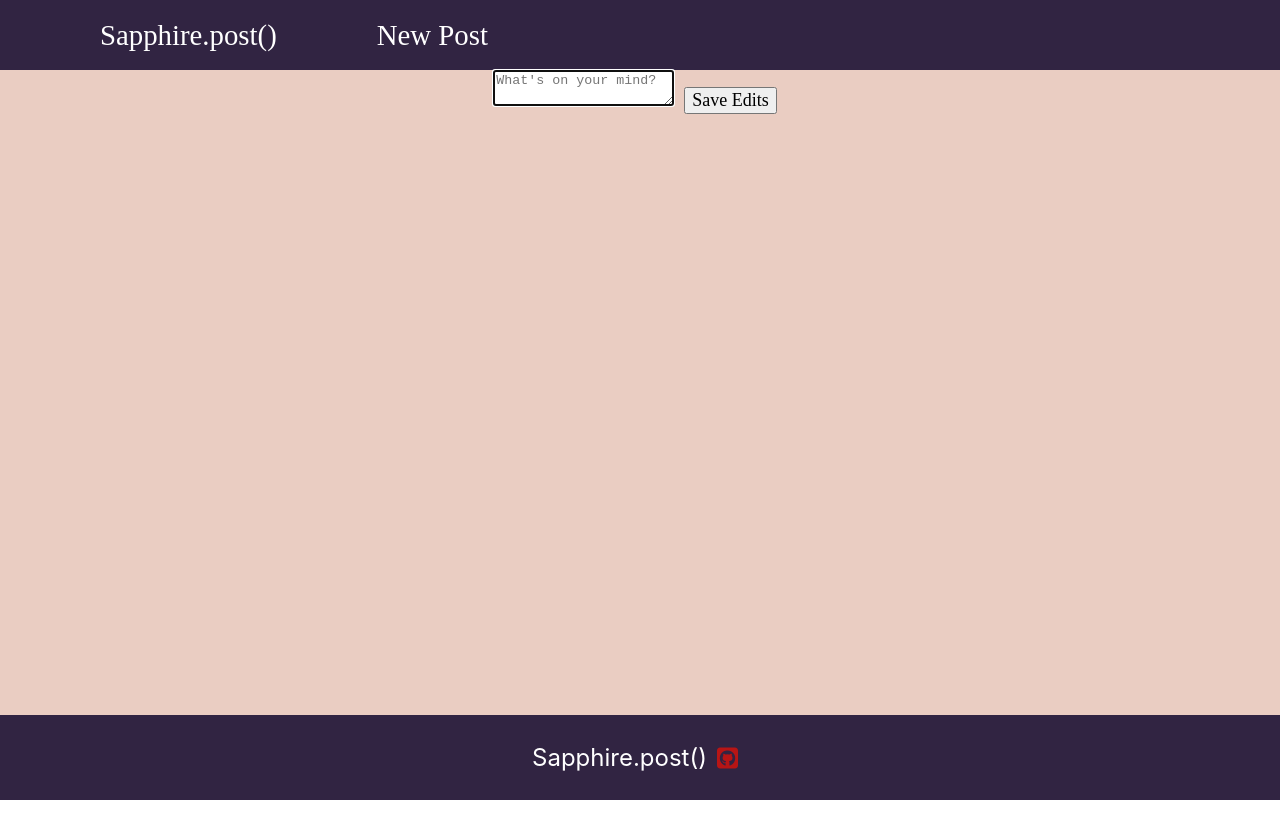
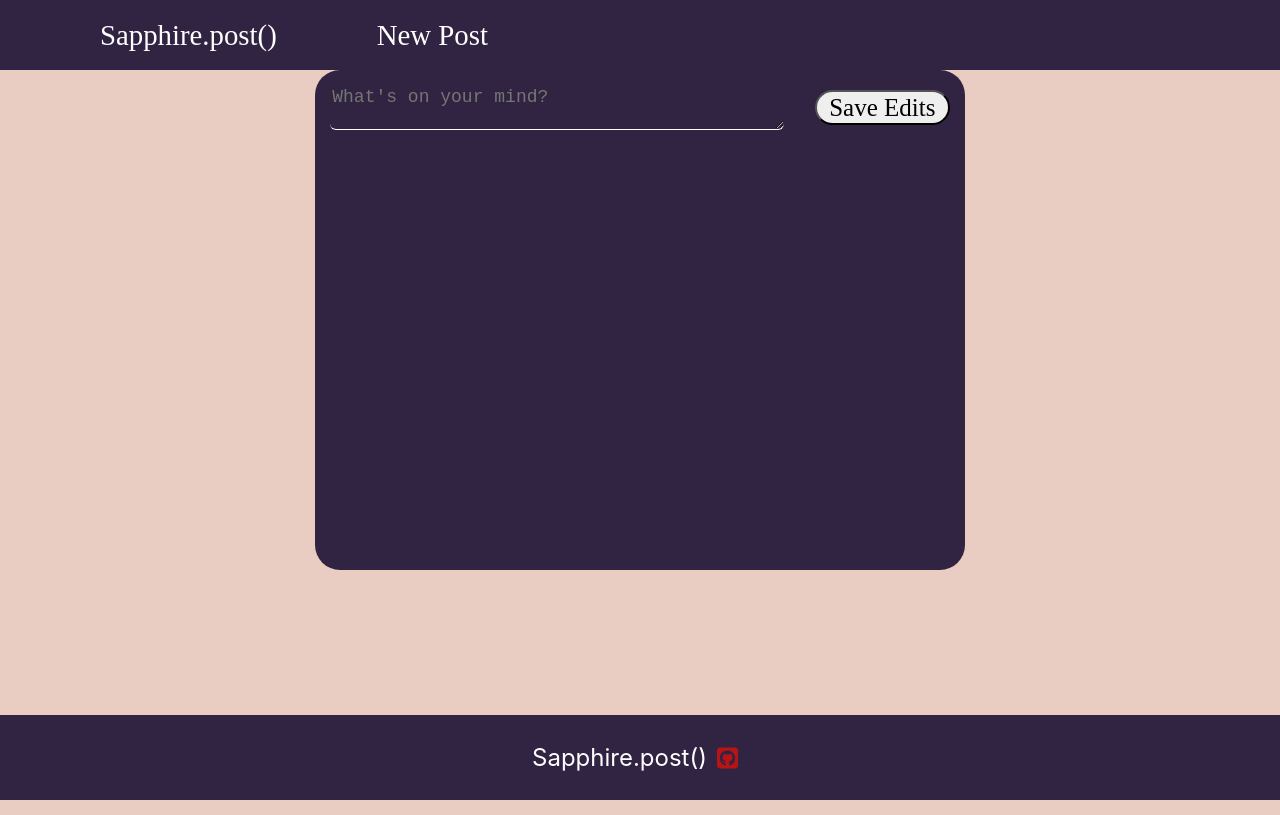
Before and after one commit to justCullen/blog-app, a React (Create React App) app in the folder client/: page /posts/1/edit in a window 1280 px wide. Built offline with nearby package versions, Linux system fonts and the light colour scheme; no server answers; a web font is replaced by a local one.

Commit message:
some styling

```diff
--- a/client/src/components/Post/Post.css
+++ b/client/src/components/Post/Post.css
@@ -2,10 +2,11 @@
   width: 300px;
   justify-content: center;
   align-items: center;
-  height: 50vh;
   background-color: #eacdc2;
   margin-top: 20px;
-  /* border: solid #f5f5f5; */
+  border: #312442 solid 3px;
+  border-radius: 10px;
+  box-shadow: 10px 10px 50px rgba(49, 36, 66, 1); ;
 }
 .user-container {
   background-color: #759aab;
@@ -14,7 +15,7 @@
   display: flex;
   flex-direction: column;
   align-items: center;
-  color: white;
+  color: #EDDEA4;
 
 }
 .post-imgURL{
--- a/client/src/components/Posts/Posts.css
+++ b/client/src/components/Posts/Posts.css
@@ -2,6 +2,7 @@
     display: flex;
     flex-flow: row wrap;
     justify-content: center;
+    padding: 100px 0;
 }
 .post {
     margin: 0px 20px;
--- a/client/src/components/shared/Footer/Footer.css
+++ b/client/src/components/shared/Footer/Footer.css
@@ -9,7 +9,7 @@ footer{
   text-align: center;
   font-size: 24px;
   color: #fff;
-  position: absolute;
+  position: fixed;
   bottom: 0;
   width: 100%;
 
--- a/client/src/components/shared/Nav/Nav.css
+++ b/client/src/components/shared/Nav/Nav.css
@@ -4,6 +4,8 @@ nav {
     background-color: #312442;
     display: flex;
     align-items: center;
+    position: fixed;
+    top: 0;
 }
 
 nav a {
--- a/client/src/screens/PostCreate/PostCreate.css
+++ b/client/src/screens/PostCreate/PostCreate.css
@@ -3,8 +3,10 @@
   flex-direction: column;
   background: #312442;
   border-radius: 25px;
-  padding: 20px;
-  margin: 10rem auto;
+  position: absolute;
+  top: 40%;
+  left: 50%;
+  transform: translate(-50%, -50%);
   font-weight: 300px;
   height: 500px;
   width: 650px;
--- a/client/src/screens/PostDetail/PostDetail.jsx
+++ b/client/src/screens/PostDetail/PostDetail.jsx
@@ -26,7 +26,7 @@ export default function PostDetail(props) {
 
   return (
     <Layout>
-      <div className="user-container">
+      <div className="post-user-container">
         <div className="post-img-container">
           <img className="post-imgURL" src={post.imgURL} alt={post.userName} />
         </div>
--- a/client/src/screens/PostDetail/PostDetails.css
+++ b/client/src/screens/PostDetail/PostDetails.css
@@ -1,4 +1,12 @@
-.user-container{
-  height: 100vh;
+.post-user-container{
+  height: 400px;
+  width: 40%;
+  background-color: #759aab;
   color: #EDDEA4;
+  position: absolute;
+  top: 40%;
+  left: 50%;
+  transform: translate(-50%, -50%);
+  border: #312442 solid 3px;
+  box-shadow: 10px 10px 50px rgba(49, 36, 66, 1); ;
 }
--- a/client/src/screens/PostEdit/PostEdit.css
+++ b/client/src/screens/PostEdit/PostEdit.css
@@ -0,0 +1,44 @@
+.post-edit{
+    display: flex;
+    flex-direction: column;
+    background: #312442;
+    border-radius: 25px;
+    position: absolute;
+    top: 40%;
+    left: 50%;
+    transform: translate(-50%, -50%);
+    font-weight: 300px;
+    height: 500px;
+    width: 650px;
+}
+
+.edit-form {
+    display: flex;
+    justify-content: center;
+    /* align-items: center; */
+}
+.post-content {
+    width: 450px;
+    border-radius: 6px;
+    height: 40px;
+    padding: 15px auto;
+    margin: 15px auto;
+    background: transparent;
+    border: none;
+    border-bottom: 1px solid #fff;
+    font-size: 18px;
+    color: #fff;
+    outline: none;
+}
+.post-button{
+    width: 135px;
+    margin: 20px auto;
+    border-radius: 25px;
+    font-size: 25px;
+}
+.post-button:hover{
+    color: #fff;
+    background-color: #eacdc2;
+    transition: 1s ease-in-out;
+    cursor: pointer;
+}
--- a/client/src/screens/PostEdit/PostEdit.jsx
+++ b/client/src/screens/PostEdit/PostEdit.jsx
@@ -51,6 +51,7 @@ const PostEdit = (props) => {
             required
             autoFocus
             onChange={handleChange}
+            rows={5}
           />
           <button type="submit" className="post-button">
             Save Edits
```
